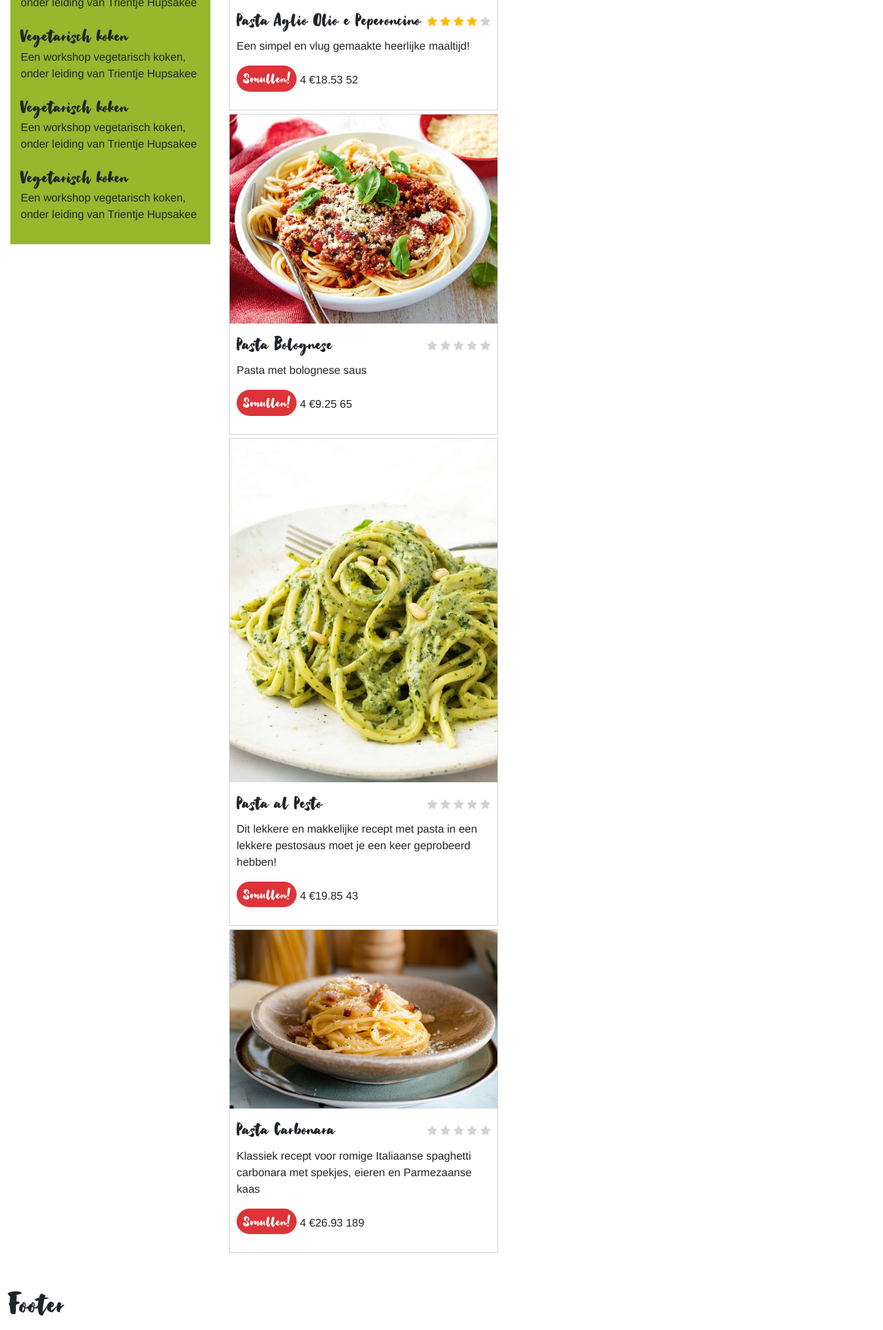
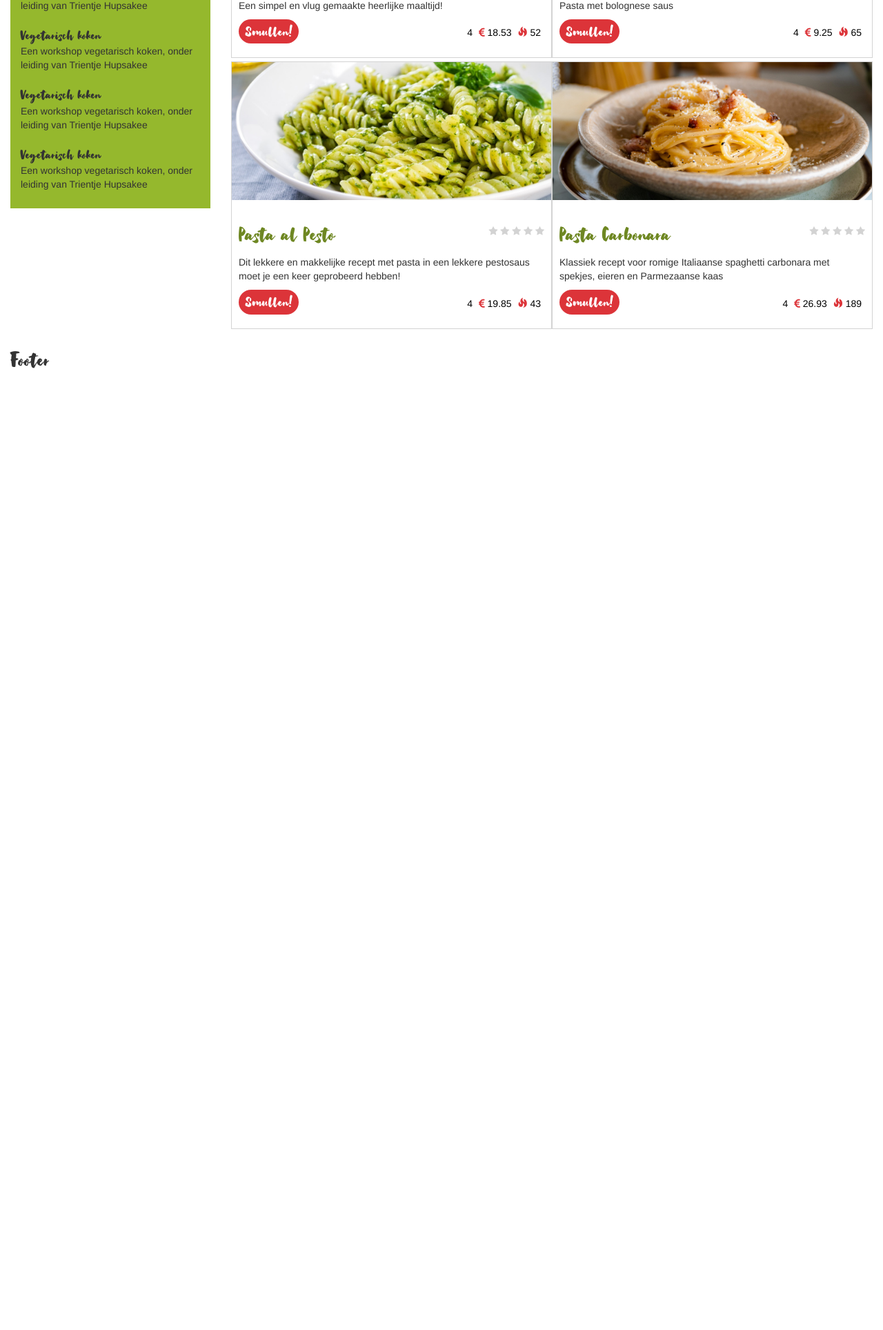
Before and after one commit to TizianoVotano/educom-verrukkulluk, a PHP site: page / in a window 1280 px wide. Shown: the part 693-2621 px from the top of the page at 69% size. After the commit the page ends 1227 px from the top, so only its background shows below. Run offline with PHP 8.4, Linux system fonts and the light colour scheme; data comes from the database, SQL or seed files in the repository; some libraries are stand-ins or nearby versions.

Commit message:
Recipe card (#22)

```diff
--- a/assets/css/main.css
+++ b/assets/css/main.css
@@ -56,6 +56,7 @@ html, body {
 .header {
     background-image: url(../img/vegetable-foods-1600x900.png);
     background-repeat: no-repeat;
+    background-size: cover;
     min-height: 400px;
 }
 
@@ -94,11 +95,22 @@ html, body {
 .recipe {
     border: 1px solid lightgray;
     margin-bottom:5px;
+    padding-right: 0px !important;
+    padding-left: 0px !important;
 }
 
-.recipe > img {
+.recipe h1 {
+    color: var(--darker-green);
+}
+
+.recipe-img {
+    max-width: 100%;
+    display: block;
     width: 100%;
-    display: block;
+    height: 200px;
+    background-position: center; /* Center the image */
+    background-repeat: no-repeat;
+    background-size: cover;
 }
 
 .recipe > section {
@@ -118,13 +130,32 @@ html, body {
     justify-self: end;
 }
 
-.recipe a {
-    display: inline-block;
+.recipe-btn {
     background-color: var(--lighter-red);
-    text-decoration: none;
     color: white;
+    text-decoration: none !important;
     padding-inline: 10px;
     border-radius: 25px;
     font-family: var(--heading);
     font-size: 25px;
 }
+
+.recipe-btn:hover {
+    color: white;
+    background-color: var(--darker-red);
+}
+
+.recipe footer {
+    color: var(--lighter-red);
+    display: flex;
+    justify-content: space-between;
+}
+
+.recipe footer span {
+    color: black;
+    margin-right: 5px;
+}
+
+.recipe footer>div {
+    align-self: center;
+}
--- a/templates/homepage.html.twig
+++ b/templates/homepage.html.twig
@@ -16,12 +16,12 @@
 
     <div>
     {% for record in data %}
-        <div class="col-md-5 recipe">
-            <img src="assets/img/gerechten/{{ record.image }}.jpg" />
+        <div class="col-md-6 recipe">
+            <div class="recipe-img" style="background-image: url('assets/img/gerechten/{{ record.image }}.jpg');"></div>
 
             <section>
                 <header>
-                    <h3>{{ record.title }}</h3>
+                    <h1>{{ record.title }}</h1>
                     <div class="rating">
                         {% for i in 1..5 %}
                             {% if i <= record.rating %}
@@ -35,10 +35,18 @@
 
                 <p>{{ record.shortDescription}}</p>
                 <footer>
-                    <a href="https://google.com">Smullen!</a>
-                    <span>4</span>
-                    <span>€{{ record.price}}</span>
-                    <span>{{ record.calories}}</span>
+                    <a class="recipe-btn" href="https://google.com">Smullen!</a>
+
+                    <div>
+                        <i class="material-icons" style="vertical-align: bottom">&#xe7fb;</i>
+                        <span>4</span>
+
+                        <i class='fas fa-euro-sign'></i>
+                        <span>{{ record.price}}</span>
+
+                        <i class="glyphicon glyphicon-fire"></i>
+                        <span>{{ record.calories}}</span>
+                    </div>
                 </footer>
 
             </section>
@@ -62,9 +70,9 @@
     {% endfor %}
     <ul>
      {# Dump #}
-       <pre>
+       {# <pre> #}
         {#{ dump(data) }#}
-       </pre>
+       {# </pre> #}
     <script>
         $(document).ready(function () {
             $(".fa-star").click(function () {
--- a/templates/main.html.twig
+++ b/templates/main.html.twig
@@ -8,8 +8,12 @@
     <link rel="stylesheet" type="text/css" href="assets/css/fonts.css" />
     <link rel="stylesheet" type="text/css" href="assets/css/fontawesome.css" />
     <link rel="stylesheet" href="https://cdnjs.cloudflare.com/ajax/libs/font-awesome/4.7.0/css/font-awesome.min.css">
+    <link href="https://fonts.googleapis.com/icon?family=Material+Icons" rel="stylesheet">
 
     <link rel="stylesheet" type="text/css" href="assets/css/main.css" />
+
+    <link rel="stylesheet" href="https://maxcdn.bootstrapcdn.com/bootstrap/3.3.7/css/bootstrap.min.css">
+    <script src="https://ajax.googleapis.com/ajax/libs/jquery/3.2.1/jquery.min.js"></script>
 
     <script type="text/javascript" language="javascript" src="assets/jquery/jquery-3.5.1.js"></script>
     <script type="text/javascript" language="javascript" src="assets/bootstrap/js/bootstrap.js"></script>
```
Also changed, not shown: assets/img/gerechten/gerecht-pasta-pesto.jpg.
